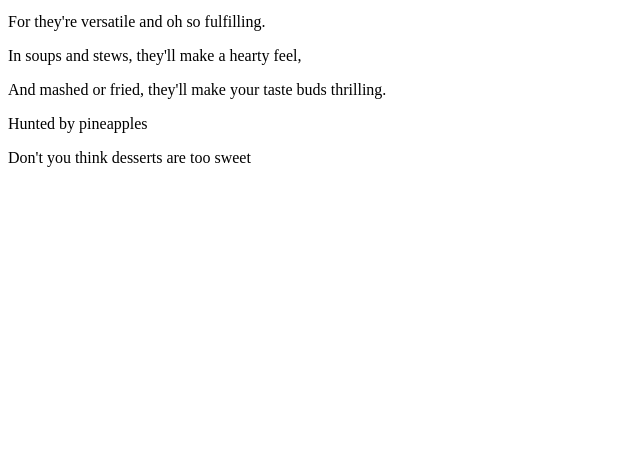
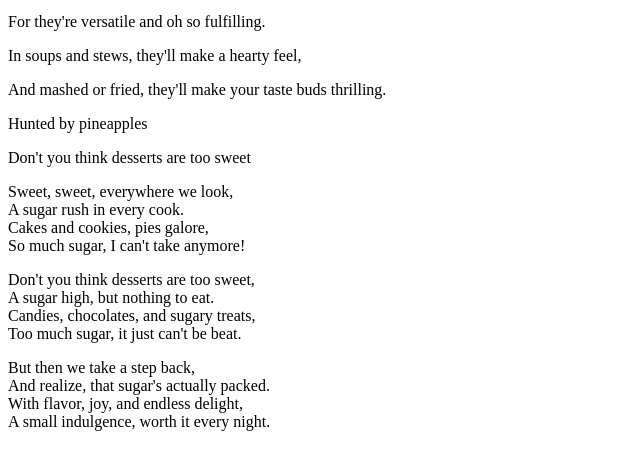
Before and after one commit to lyanan09/wcc-pull-and-push, a plain HTML site: page index.html in a window 1280 px wide. Shown: the part 101-570 px from the top of the page, without its empty margins (0-640 px from the left). Drawn offline with Linux system fonts and the light colour scheme.

Commit message:
add new lines

```diff
--- a/index.html
+++ b/index.html
@@ -14,5 +14,24 @@
     <p> And mashed or fried, they'll make your taste buds thrilling.</p>
     <p> Hunted by pineapples</p>
     <p>Don't you think desserts are too sweet</p>
+<p>
+      Sweet, sweet, everywhere we look,<br>
+      A sugar rush in every cook.<br>
+      Cakes and cookies, pies galore,<br>
+      So much sugar, I can't take anymore!
+    </p>
+    <p>
+      Don't you think desserts are too sweet,<br>
+      A sugar high, but nothing to eat.<br>
+      Candies, chocolates, and sugary treats,<br>
+      Too much sugar, it just can't be beat.
+    </p>
+    <p>
+      But then we take a step back,<br>
+      And realize, that sugar's actually packed.<br>
+      With flavor, joy, and endless delight,<br>
+      A small indulgence, worth it every night.
+    </p>
+
 </body>
 </html>
```
